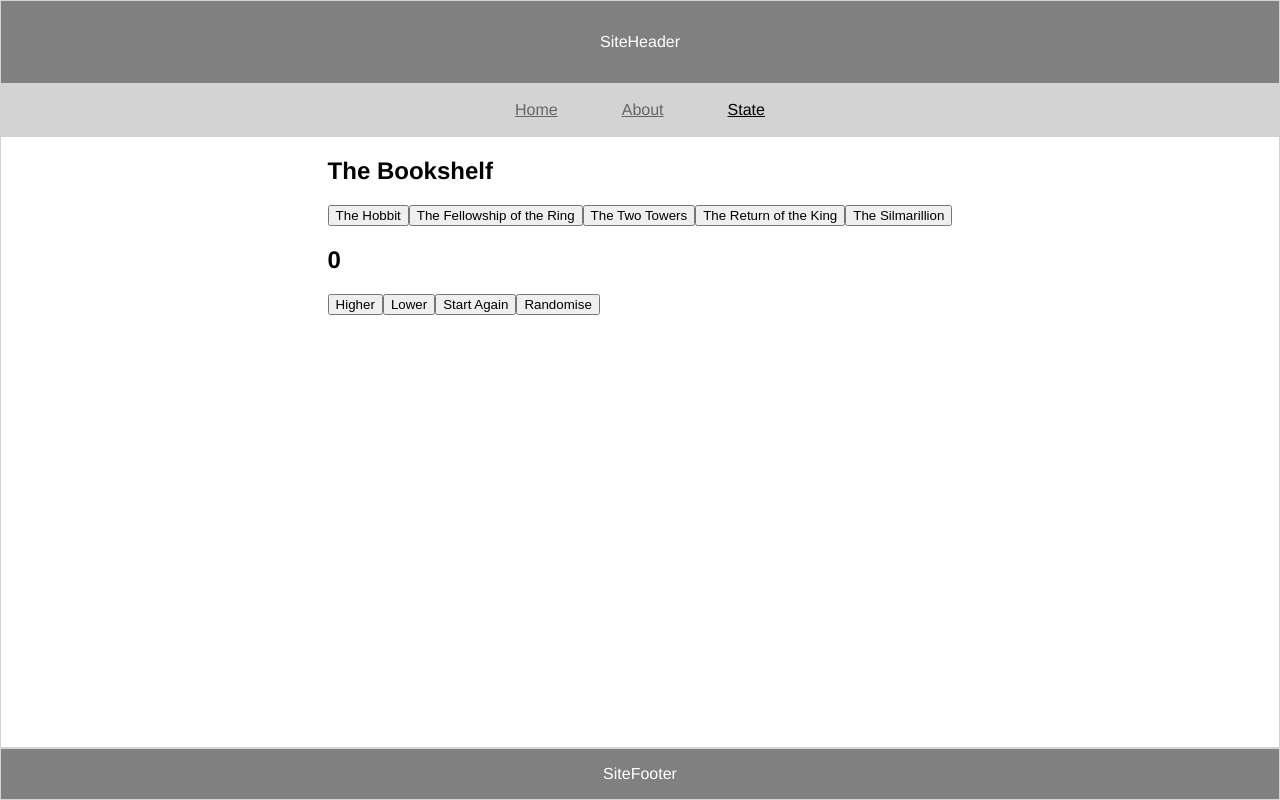
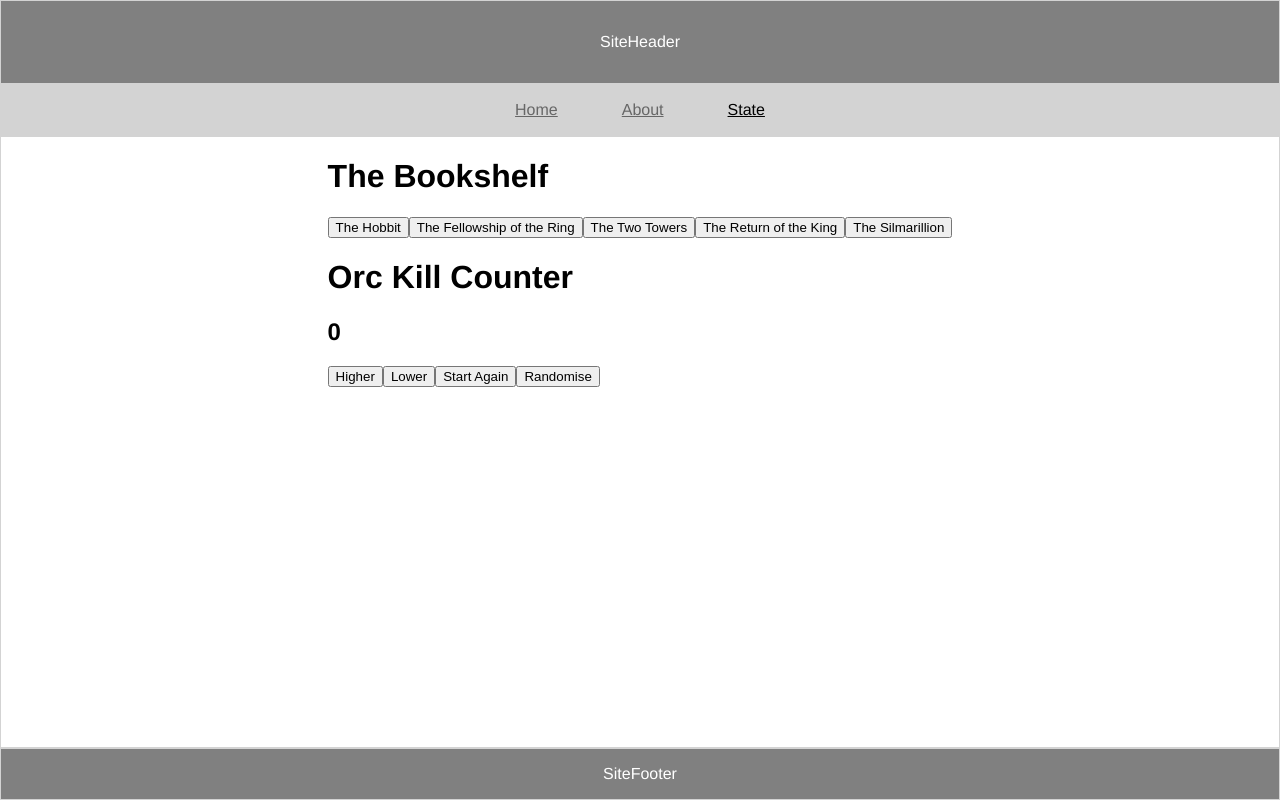
Before and after one commit to Jo-Pickering/my-react-app, a React (Vite) app: page /state in a window 1280 px wide. Built offline with nearby package versions, Linux system fonts and the light colour scheme.

Commit message:
edit some superficial text

```diff
--- a/src/components/State/Counter.jsx
+++ b/src/components/State/Counter.jsx
@@ -21,6 +21,7 @@ function Counter() {
 
   return (
     <div>
+      <h1>Orc Kill Counter</h1>
       <h2>{currentCounter}</h2>
       <button onClick={raiseCounter}>Higher</button>
       <button onClick={lowerCounter}>Lower</button>
--- a/src/components/State/Library.jsx
+++ b/src/components/State/Library.jsx
@@ -15,7 +15,7 @@ function Library() {
 
   return (
     <div>
-      <h2>The Bookshelf</h2>
+      <h1>The Bookshelf</h1>
       <ul>
         {borrowedBooks.map((book, index) => (
           <li key={index}>
```
